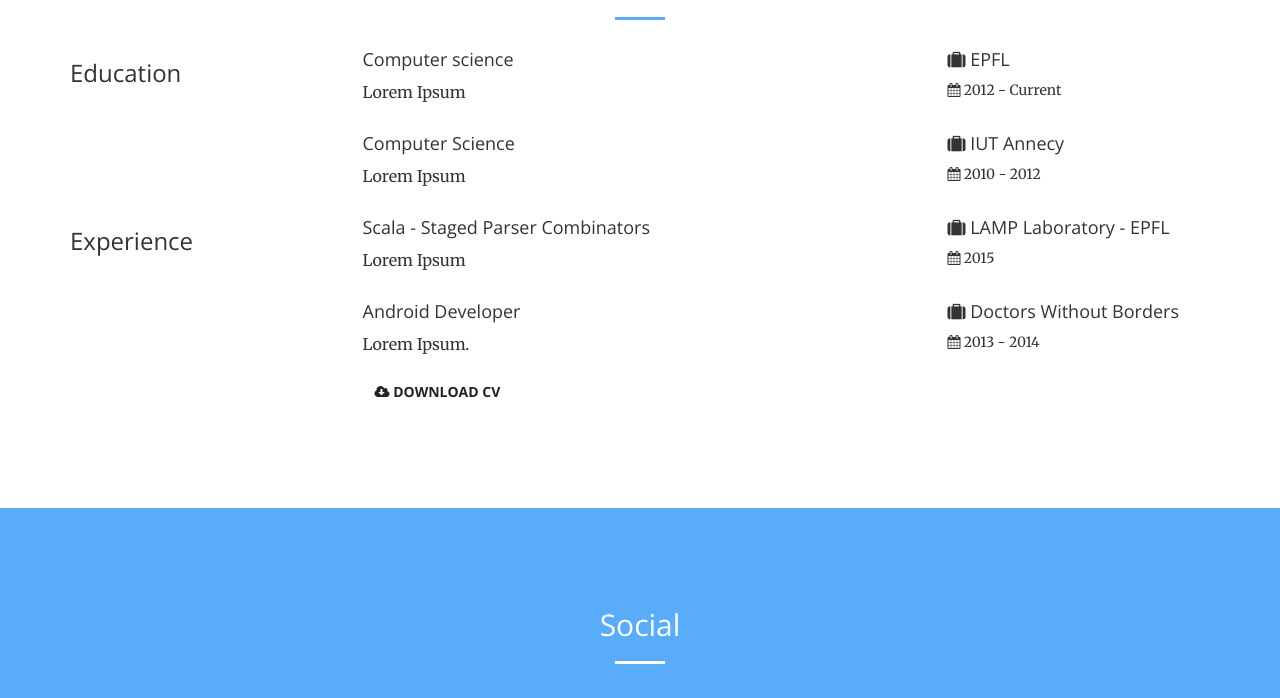
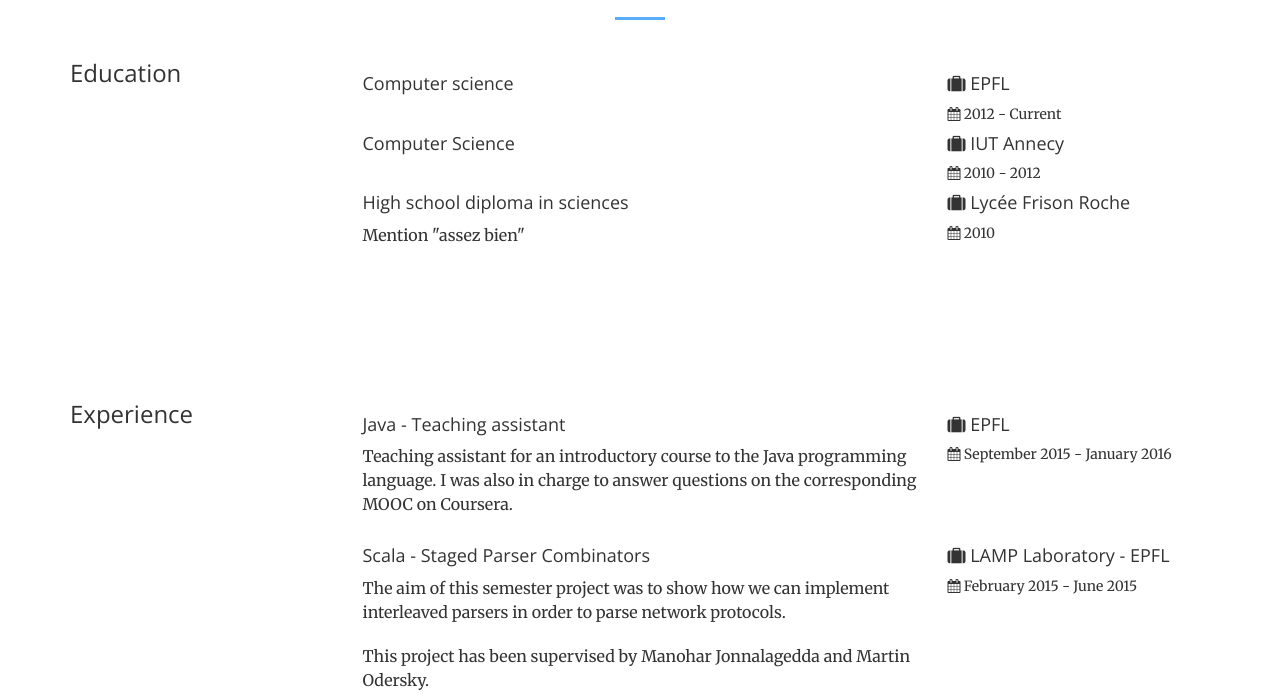
Before and after one commit to alexcrt/alexcrt.github.io, a plain HTML site: page index.html in a window 1280 px wide. Shown: the part 1365-2063 px from the top of the page. Drawn offline with nearby package versions, Linux system fonts and the light colour scheme.

Commit message:
education + exp

```diff
--- a/index.html
+++ b/index.html
@@ -52,6 +52,9 @@
             <div class="collapse navbar-collapse" id="bs-example-navbar-collapse-1">
                 <ul class="nav navbar-nav navbar-right">
                     <li>
+                        <a class="page-scroll" href="#"><i class="fa fa-cloud-download icon-before"></i> Download CV</a>
+                    </li>
+                    <li>
                         <a class="page-scroll" href="#skills">Skills</a>
                     </li>
                     <li>
@@ -75,7 +78,7 @@
             <div class="header-content-inner">
                 <h1>Hi. I'm Alexis Cartier</h1>
                 <hr>
-                <p>Student. Third year of B.Sc. in Computer Sciences at EPFL</p>
+                <p>Master Student in Computer Sciences at École Polytechnique Fédérale de Lausanne</p>
                 <a href="#skills" class="btn btn-primary btn-xl page-scroll">See More</a>
             </div>
         </div>
@@ -120,9 +123,9 @@
                         <h3>Education</h3>
                     </div>
 
+                    <div style="margin-top: 2%;">
                         <div class="col-md-6 col-sm-8 resume-item wow">
                             <h4>Computer science</h4>
-                        <p>Lorem Ipsum</p>
                         </div>
 
                         <div class="col-md-3 col-sm-4 resume-place wow">
@@ -132,7 +135,6 @@
 
                         <div class="col-md-6 col-md-offset-3 col-sm-8 resume-item wow">
                             <h4>Computer Science</h4>
-                        <p>Lorem Ipsum</p>
                         </div>
 
                         <div class="col-md-3 col-sm-4 resume-place wow">
@@ -140,40 +142,59 @@
                             <i class="fa fa-calendar"></i> 2010 - 2012
                         </div>
 
+                        <div class="col-md-6 col-md-offset-3 col-sm-8 resume-item wow">
+                            <h4>High school diploma in sciences</h4>
+                            <p>Mention "assez bien"</p>
+                        </div>
+
+                        <div class="col-md-3 col-sm-4 resume-place wow">
+                            <h4><i class="fa fa-suitcase"></i> Lycée Frison Roche</h4>
+                            <i class="fa fa-calendar"></i> 2010
+                        </div>
+                    </div>
                 </div><!-- .row -->
 
-                <div class="row resume-items">
+                <div class="row resume-items" style="margin-top: 10%;">
 
                     <div class="col-md-3 wow">
                         <h3>Experience</h3>
                     </div>
 
+
+                    <div style="margin-top: 2%;">
+
                         <div class="col-md-6 col-sm-8 resume-item wow">
+                            <h4>Java - Teaching assistant</h4>
+                            <p>Teaching assistant for an introductory course to the Java programming language. I was also in charge to answer
+                               questions on the corresponding MOOC on Coursera.</p>
+                        </div>
+
+                        <div class="col-md-3 col-sm-4 resume-place wow">
+                            <h4><i class="fa fa-suitcase"></i> EPFL</h4>
+                            <i class="fa fa-calendar"></i> September 2015 - January 2016
+                        </div>
+
+                        <div class="col-md-6 col-sm-8 col-md-offset-3 resume-item wow">
                             <h4>Scala - Staged Parser Combinators</h4>
-                        <p>Lorem Ipsum</p>
+                            <p>The aim of this semester project was to show how we can implement interleaved parsers in order to parse network protocols.</p>
+                            <p>This project has been supervised by Manohar Jonnalagedda and Martin Odersky.</p>
                         </div>
 
                         <div class="col-md-3 col-sm-4 resume-place wow">
                             <h4><i class="fa fa-suitcase"></i> LAMP Laboratory - EPFL</h4>
-                        <i class="fa fa-calendar"></i> 2015
+                            <i class="fa fa-calendar"></i> February 2015 - June 2015
                         </div>
 
                         <div class="col-md-6 col-md-offset-3 col-sm-8 resume-item wow">
                             <h4>Android Developer</h4>
-                        <p>Lorem Ipsum.</p>
+                            <p>The goal was to create prototype applications in order to make it easier to collect datas for teams on the ground. The
+                                project has been tried for children's malnutrition in Tchad.</p>
                         </div>
 
                         <div class="col-md-3 col-sm-4 resume-place wow">
                             <h4><i class="fa fa-suitcase"></i> Doctors Without Borders</h4>
                             <i class="fa fa-calendar"></i> 2013 - 2014
                          </div>
-
-                </div><!-- .row -->
-
-                <div class="row">
-
-                    <div class="col-md-6 col-md-offset-3 wow">
-                        <a href="#" class="btn btn-default btn-custom-2"><i class="fa fa-cloud-download icon-before"></i> Download CV</a>
                     </div>
 
                 </div><!-- .row -->
```
Lines whose indentation alone changed are shown as unchanged.
